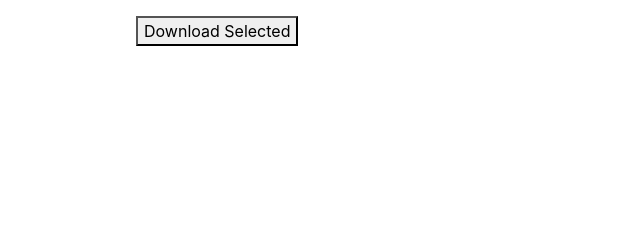
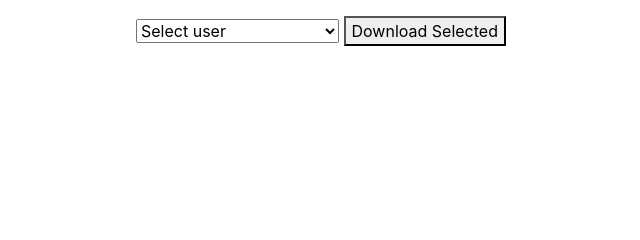
Before and after one commit to thegaurav15/mms, a Django app: page /mandates/download/ in a window 1280 px wide. Shown: the part 153-393 px from the top of the page, without its empty margins (4-644 px from the left). Run offline with Django 5.2, Linux system fonts and the light colour scheme; the visitor is signed in with stand-in values (Sample User, id 1); data that the repository does not hold is empty; some libraries are stand-ins or nearby versions.

Commit message:
dl user fix

```diff
--- a/mandate/templates/mandate/mandate_download.html
+++ b/mandate/templates/mandate/mandate_download.html
@@ -33,6 +33,14 @@
           {% endfor %}
       </tbody>
     </table>
+    <select name="user" required>
+      <option value="" selected disabled hidden>Select user</option>
+      <option value="HGBX344857">HGBX344857 :: Gaurav</option>
+      <option value="HGBX345575">HGBX344857 :: Prakhar</option>
+      <option value="HGBX345968">HGBX345968 :: Uday</option>
+      <option value="HGBX342341">HGBX342341 :: Hooda</option>
+      <option value="HGBX342438">HGBX342438 :: Pankaj</option>
+    </select>
     <button type="submit">Download Selected</button>
 </form>
 </div>
@@ -41,7 +49,7 @@
 <script>
   let selectAll = document.getElementById('selectAll');
   let tableBody = document.getElementById('tableBody');
-  inputAll = tableBody.querySelectorAll('input');
+  inputAll = tableBody.querySelectorAll("input[name='download']");
   selectAll.addEventListener('change', function(e) {
     if (e.target.checked) {
       for (elem of inputAll) {
--- a/mandate/views.py
+++ b/mandate/views.py
@@ -182,16 +182,17 @@ def mandate_print(request, id):
 
 def mandate_download(request):
 	if request.method == 'POST':
+		npci_user = request.POST.get('user')
 		if request.POST.getlist('download'):
 			file_zip = tempfile.TemporaryFile()
 			zip = zipfile.ZipFile(file_zip, 'w')
-			zip_object = zip_object_factory('HGBX344857')
+			zip_object = zip_object_factory(npci_user)
 
 			for id in request.POST.getlist('download'):
 				m = Mandate.objects.get(id=id)
 				print(m.id, m.mandate_image)
 
-				p = presentation_object_factory('HGBX344857')
+				p = presentation_object_factory(npci_user)
 				p.mandate = m
 				p.zip = zip_object
 				p.save()
```
